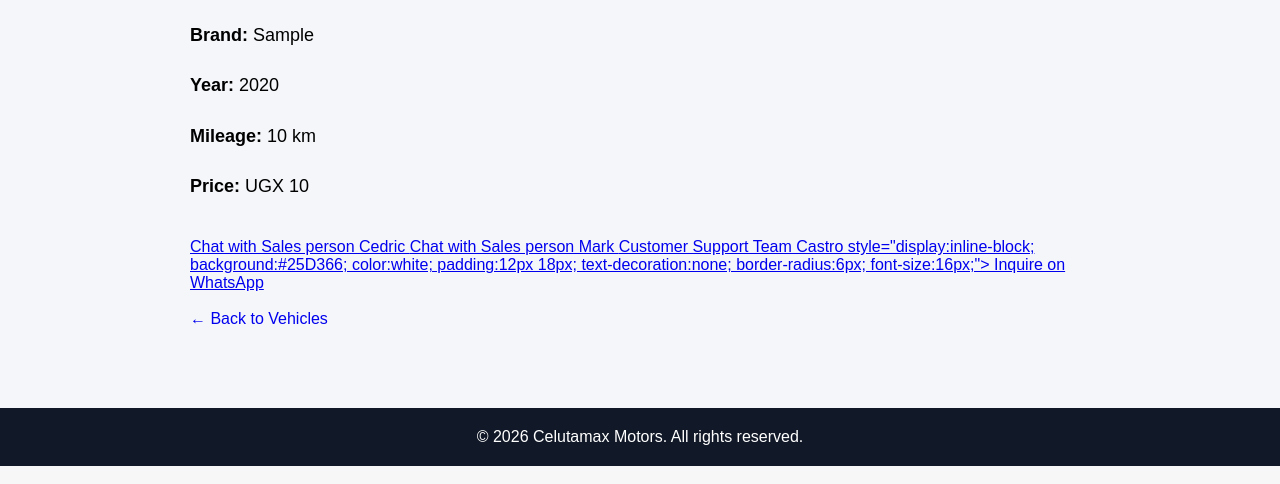
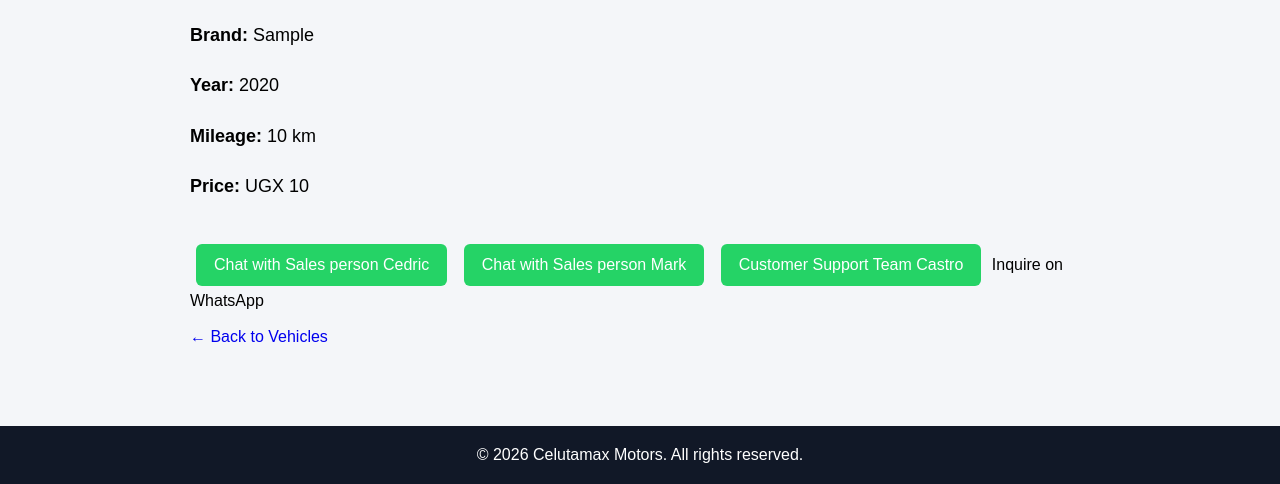
Before and after one commit to elitecastro3-ai/celutamax, a Django app: page /vehicles/1/ in a window 1280 px wide. Shown: the part 635-1119 px from the top of the page. Run offline with Django 5.2, Linux system fonts and the light colour scheme; tables that the repository leaves empty hold one stand-in row (values such as "Sample post"); grey boxes marked "Sample" are stand-in pictures.

Commit message:
Added multiple whatsapp inquiry

```diff
--- a/templates/vehicles/vehicle_detail.html
+++ b/templates/vehicles/vehicle_detail.html
@@ -22,23 +22,23 @@
     <br>
 
     <!-- WhatsApp Button -->
-    <a href="https://wa.me/256708866140?text=Hello,%20I%20am%20interested%20in%20the%20{{ vehicle.year }}%20{{ vehicle.title }}%20listed%20on%20Celutamax%20Motors%20for%20UGX{{ vehicle.price|intcomma }}." target="_blank" class="whatsapp-btn">
+   <a href="https://wa.me/256708866140?text=Hello,%20I%20am%20interested%20in%20the%20{{ vehicle.year }}%20{{ vehicle.title }}%20listed%20on%20Celutamax%20Motors%20for%20UGX%20{{ vehicle.price|intcomma }}."
+target="_blank"
+style="display:inline-block;background:#25D366;color:white;padding:12px 18px;text-decoration:none;border-radius:6px;font-size:16px;margin:6px;">
 Chat with Sales person Cedric
 </a>
 
-<a href="https://wa.me/256709427045?text=Hello,%20I%20am%20interested%20in%20the%20{{ vehicle.year }}%20{{ vehicle.title }}%20listed%20on%20Celutamax%20Motors%20for%20UGX{{ vehicle.price|intcomma }}." target="_blank" class="whatsapp-btn">
+<a href="https://wa.me/256709427045?text=Hello,%20I%20am%20interested%20in%20the%20{{ vehicle.year }}%20{{ vehicle.title }}%20listed%20on%20Celutamax%20Motors%20for%20UGX%20{{ vehicle.price|intcomma }}."
+target="_blank"
+style="display:inline-block;background:#25D366;color:white;padding:12px 18px;text-decoration:none;border-radius:6px;font-size:16px;margin:6px;">
 Chat with Sales person Mark
 </a>
 
-<a href="https://wa.me/256706018343?text=Hello,%20I%20am%20interested%20in%20the%20{{ vehicle.year }}%20{{ vehicle.title }}%20listed%20on%20Celutamax%20Motors%20for%20UGX{{ vehicle.price|intcomma }}." target="_blank" class="whatsapp-btn">
+<a href="https://wa.me/256706018343?text=Hello,%20I%20am%20interested%20in%20the%20{{ vehicle.year }}%20{{ vehicle.title }}%20listed%20on%20Celutamax%20Motors%20for%20UGX%20{{ vehicle.price|intcomma }}."
+target="_blank"
+style="display:inline-block;background:#25D366;color:white;padding:12px 18px;text-decoration:none;border-radius:6px;font-size:16px;margin:6px;">
 Customer Support Team Castro
-       style="display:inline-block;
-              background:#25D366;
-              color:white;
-              padding:12px 18px;
-              text-decoration:none;
-              border-radius:6px;
-              font-size:16px;">
+</a>
         Inquire on WhatsApp
     </a>
 
```
